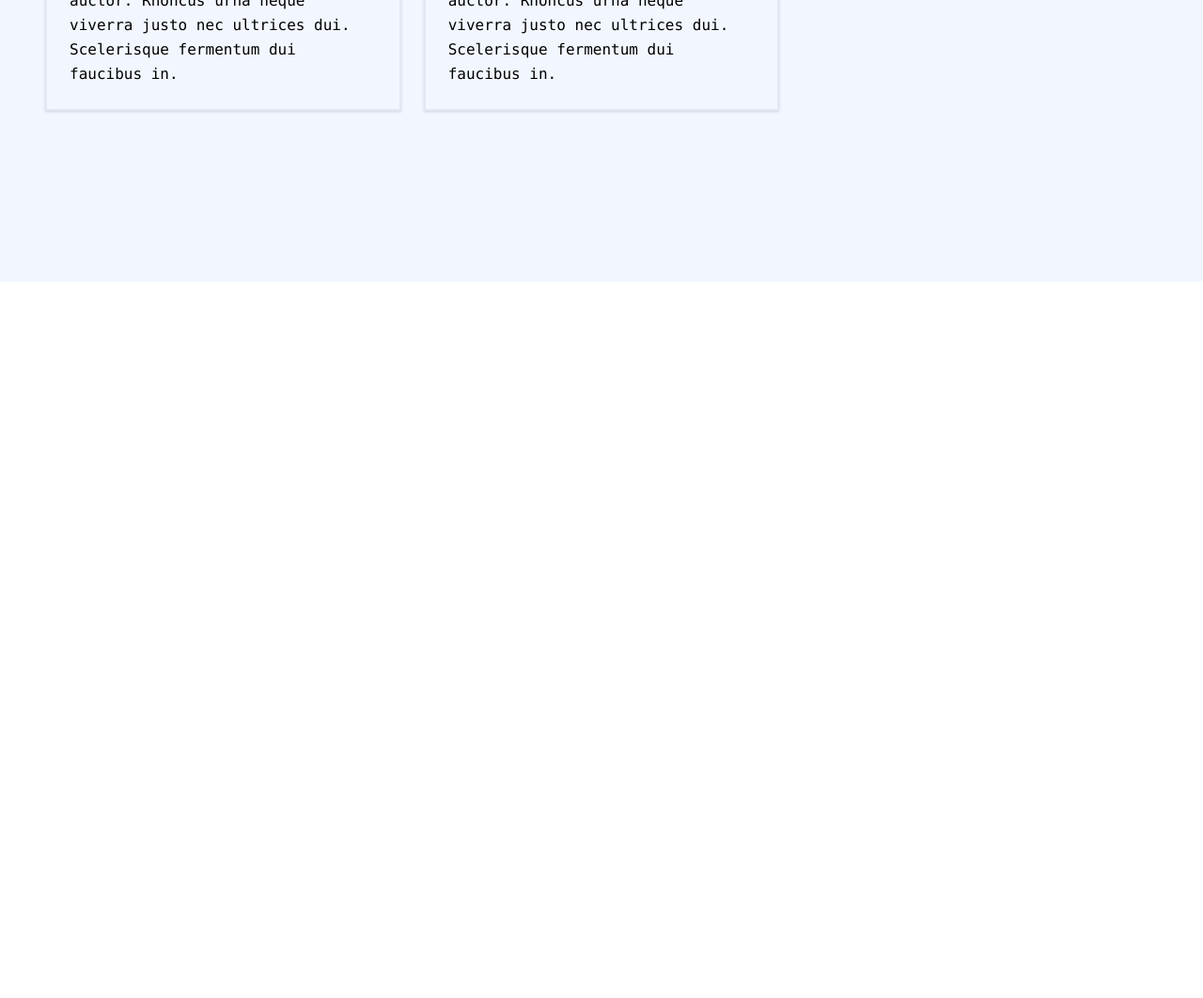
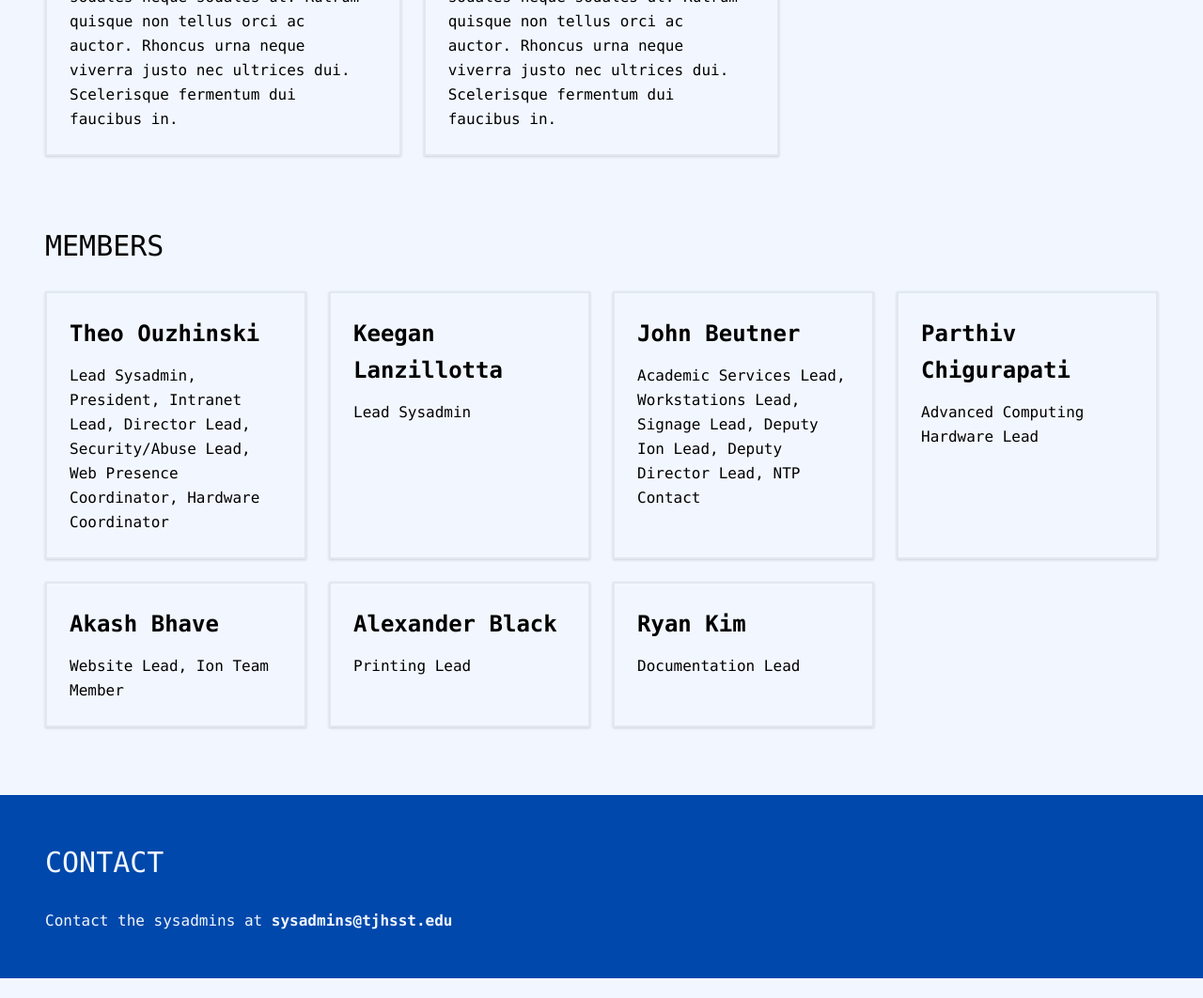
Before and after one commit to tjcsl/sysadmins-website, a Gatsby site: page / in a window 1280 px wide. Shown: the part 930-1992 px from the top of the page at 94% size. Before the commit the page ends 1230 px from the top, so only its background shows below. Built offline with nearby package versions, Linux system fonts and the light colour scheme; Gatsby itself is replaced by a stand-in of ours.

Commit message:
Add members and contact to home page

```diff
--- a/src/components/layout.js
+++ b/src/components/layout.js
@@ -8,7 +8,7 @@ function Layout({ children }) {
         <div className="flex flex-col font-mono min-h-screen bg-white leading-relaxed">
             <Header />
 
-            <main className="flex flex-col flex-1 mx-auto p-12 w-full">{children}</main>
+            <main className="flex flex-col flex-1 mx-auto w-full">{children}</main>
 
             <footer className="bg-blue-700">
                 <nav className="flex justify-between max-w-4xl mx-auto p-4 md:p-8 text-sm">
--- a/src/data/index.yml
+++ b/src/data/index.yml
@@ -4,6 +4,7 @@ summary: |
     TJ Email accounts (@tjhsst.edu), and a student-run and developed project known as the TJ Intranet [ion.tjhsst.edu](https://ion.tjhsst.edu),
     which is used daily by students and staff and runs the Eighth Period student activity program.
     Sysadmins manage over 30 servers and 50 student workstations, all powered by GNU/Linux and open source software.
+
 services:
     - name: Ion
       link: https://ion.tjhsst.edu
@@ -23,3 +24,28 @@ services:
           Vel turpis nunc eget lorem dolor sed viverra ipsum nunc. Risus at ultrices mi tempus imperdiet.
           Sit amet justo donec enim diam vulputate. Arcu non sodales neque sodales ut. Rutrum quisque non tellus orci ac auctor.
           Rhoncus urna neque viverra justo nec ultrices dui. Scelerisque fermentum dui faucibus in.
+
+members:
+    - name: Theo Ouzhinski
+      year: 2020
+      role: Lead Sysadmin, President, Intranet Lead, Director Lead, Security/Abuse Lead, Web Presence Coordinator, Hardware Coordinator
+    - name: Keegan Lanzillotta
+      year: 2020
+      role: Lead Sysadmin
+    - name: John Beutner
+      year: 2020
+      role: Academic Services Lead, Workstations Lead, Signage Lead, Deputy Ion Lead, Deputy Director Lead, NTP Contact
+    - name: Parthiv Chigurapati
+      year: 2020
+      role: Advanced Computing Hardware Lead
+    - name: Akash Bhave
+      year: 2021
+      role: Website Lead, Ion Team Member
+    - name: Alexander Black
+      year: 2021
+      role: Printing Lead
+    - name: Ryan Kim
+      year: 2021
+      role: Documentation Lead
+
+contact: sysadmins@tjhsst.edu
--- a/src/pages/index.js
+++ b/src/pages/index.js
@@ -12,25 +12,49 @@ function IndexPage() {
         <Layout>
             <SEO keywords={[`sysadmins`, `home`, `index`, `about`]} title="Home" />
 
-            <section>
+            <section className="p-12">
                 <ReactMarkdown source={data.summary} />
             </section>
 
-            <section className="my-6">
+            <section className="px-12 my-6">
                 <h1 className="text-3xl uppercase mb-6">Services</h1>
                 <div className="flex flex-wrap -mx-3">
                     {data.services.map(service => (
                         <div className="cursor-pointer w-full md:w-1/3 px-3 mb-6">
                             <a
-                                className="block border-2 hover:border-blue border-gray-300 shadow p-6"
+                                className="block border-2 hover:border-blue border-gray-300 shadow p-6 h-full"
                                 href={service.link}>
-                                <h3 className="text-2xl mb-3">{service.name}</h3>
+                                <h3 className="font-bold text-2xl mb-3">{service.name}</h3>
                                 <ReactMarkdown source={service.summary} />
                             </a>
                         </div>
                     ))}
                 </div>
             </section>
+
+            <section className="px-12 my-6">
+                <h1 className="text-3xl uppercase mb-6">Members</h1>
+                <div className="flex flex-wrap -mx-3">
+                    {data.members.map(member => (
+                        <div className="cursor-pointer w-full md:w-1/4 px-3 mb-6">
+                            <div className="block border-2 hover:border-blue border-gray-300 shadow p-6 h-full">
+                                <h3 className="font-bold text-2xl mb-3">{member.name}</h3>
+                                <p>{member.role}</p>
+                            </div>
+                        </div>
+                    ))}
+                </div>
+            </section>
+
+            <section className="my-6 p-12 bg-blue text-white">
+                <h1 className="text-3xl uppercase mb-6">Contact</h1>
+                <p>
+                    Contact the sysadmins at{' '}
+                    <a className="font-bold" href={`mailto:${data.contact}`}>
+                        {data.contact}
+                    </a>
+                </p>
+            </section>
         </Layout>
     );
 }
```
